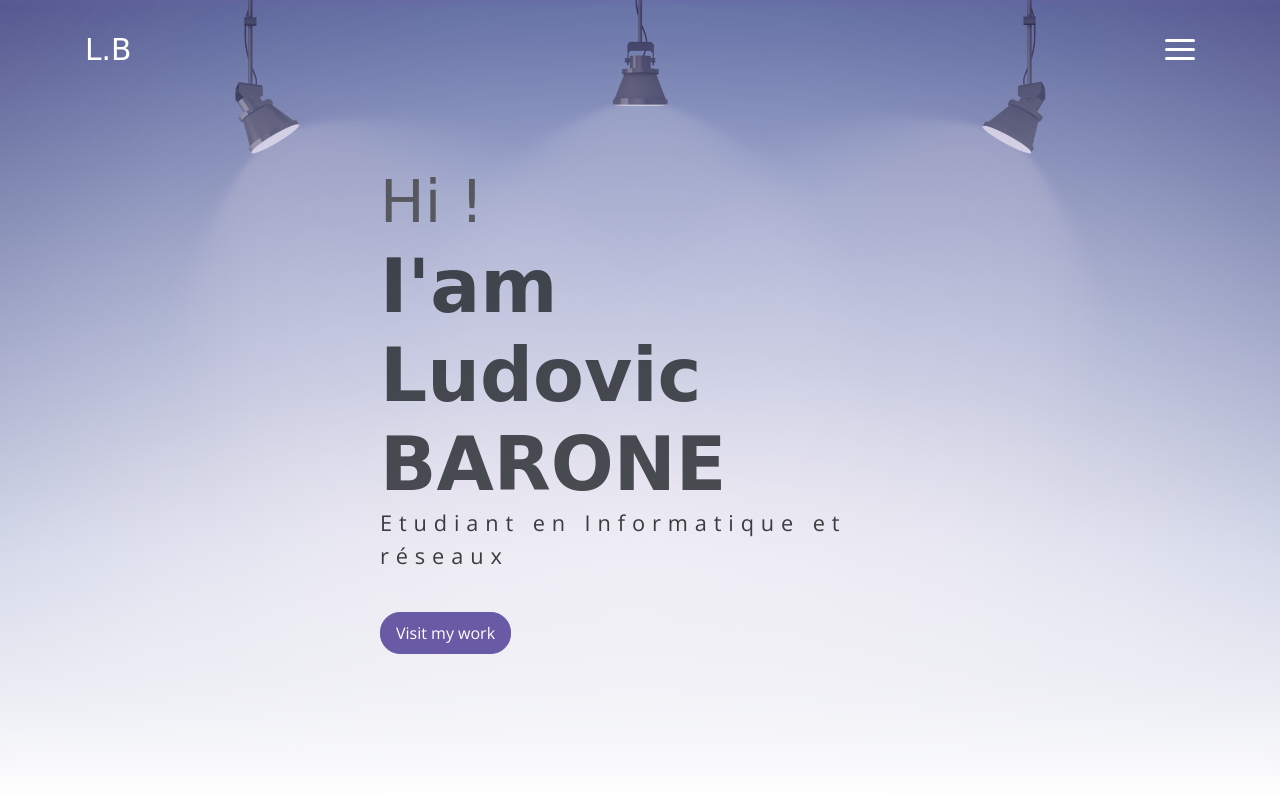
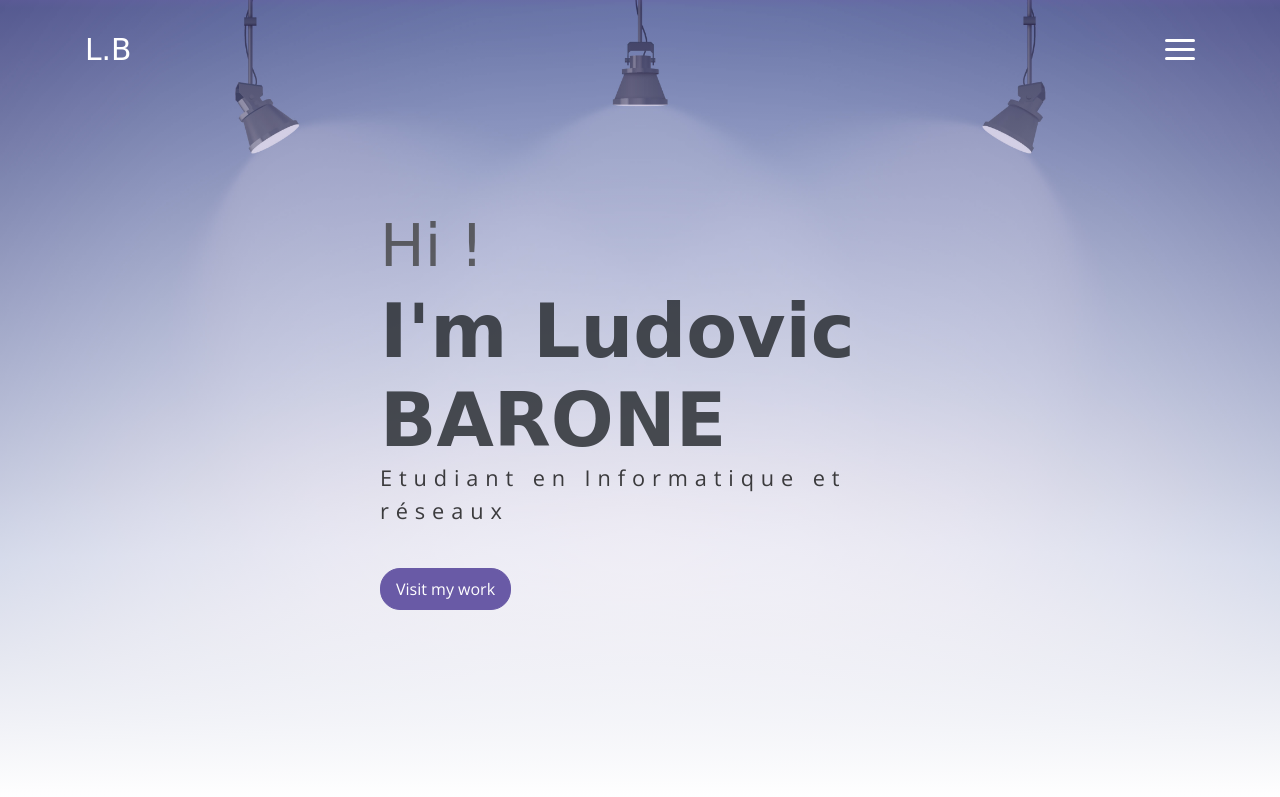
Before and after one commit to Ludo74b/Ludovic-Barone, a website: page index.html in a window 1280 px wide. Shown: the top 797 px of the page. Drawn offline with nearby package versions, Linux system fonts and the light colour scheme; a web font is replaced by a local one.

Commit message:
index.html

```diff
--- a/index.html
+++ b/index.html
@@ -55,7 +55,7 @@
         <div class="header-content container">
             <h1 class="header-title">
                 <span class="up">Hi !</span>
-                <span class="down">I'am Ludovic BARONE</span>
+                <span class="down">I'm Ludovic BARONE</span>
             </h1>
             <p class="header-subtitle">Etudiant en Informatique et réseaux</p>
 
```
